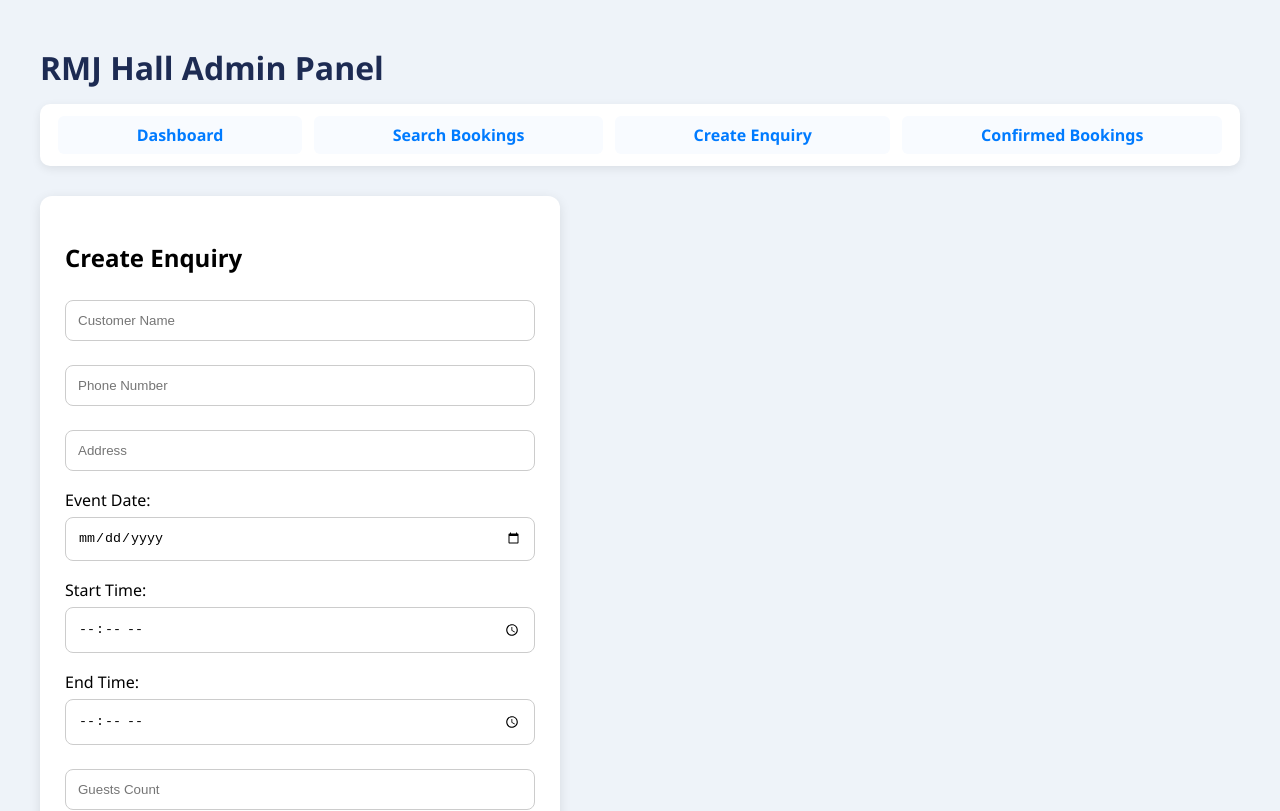
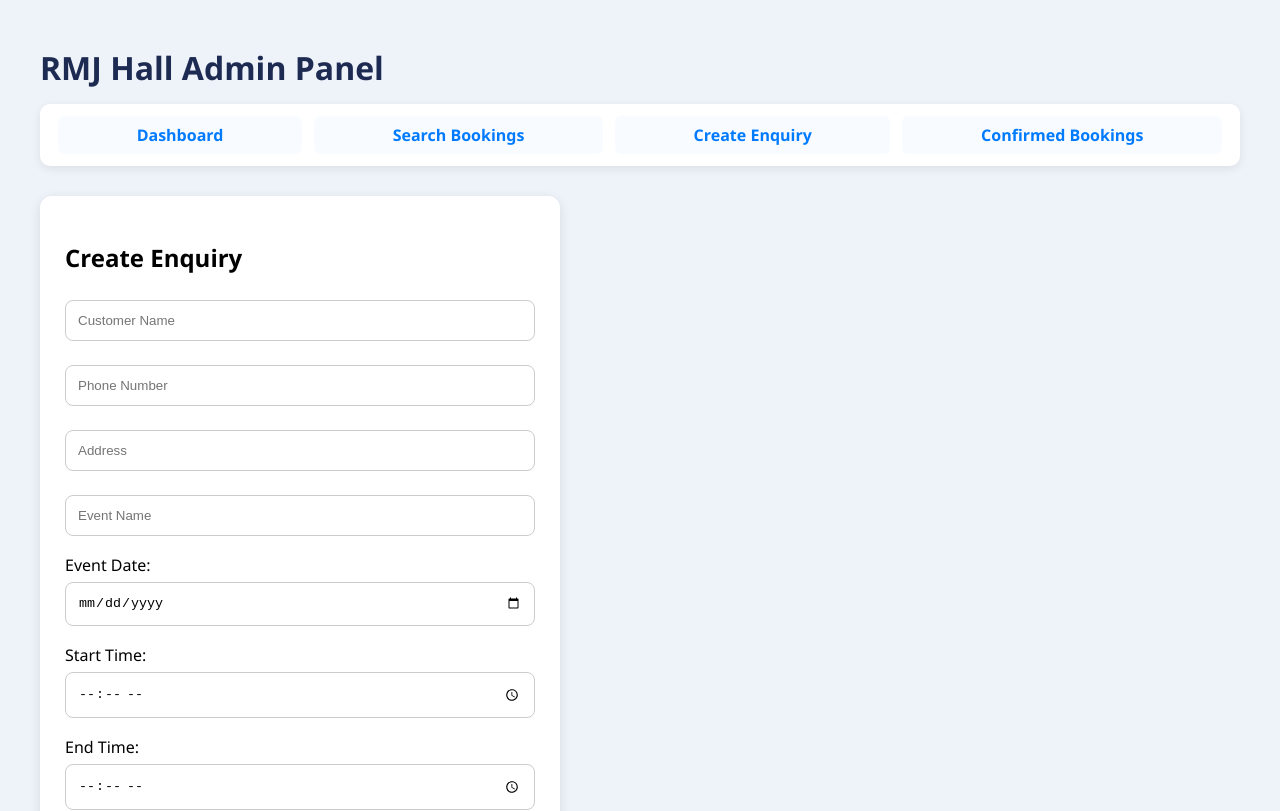
Before and after one commit to marshal-caps/rmj-hall-admin, a React (Create React App) app in the folder hall-admin-frontend/: page /create in a window 1280 px wide. Shown: the top 811 px of the page. Built offline with nearby package versions, Linux system fonts and the light colour scheme; sample sign-in values are in the browser's storage.

Commit message:
added event name

```diff
--- a/hall-admin-frontend/src/BookingsList.jsx
+++ b/hall-admin-frontend/src/BookingsList.jsx
@@ -21,6 +21,7 @@ function BookingsList() {
             <tr>
               <th>ID</th>
               <th>Customer</th>
+              <th>Event Name</th>
               <th>Phone</th>
               <th>Event Date</th>
               <th>Start</th>
@@ -35,6 +36,7 @@ function BookingsList() {
             <tr key={b.bookingId}>
               <td>{b.bookingId}</td>
               <td>{b.customerName}</td>
+              <td>{b.eventName}</td>
               <td>{b.phoneNumber}</td>
               <td>{b.eventDate}</td>
               <td>{b.startTime}</td>
--- a/hall-admin-frontend/src/CreateEnquiry.js
+++ b/hall-admin-frontend/src/CreateEnquiry.js
@@ -10,6 +10,7 @@ function CreateEnquiry() {
     customerName: "",
     phoneNumber: "",
     address: "",
+    eventName:"",
     eventDate: "",
     startTime: "",
     endTime: "",
@@ -61,6 +62,7 @@ function CreateEnquiry() {
           customerName: "",
           phoneNumber: "",
           address: "",
+          eventName:"",
           eventDate: "",
           startTime: "",
           endTime: "",
@@ -110,6 +112,14 @@ function CreateEnquiry() {
         value={form.address}
         onChange={updateField}
       />
+      <input
+         name="eventName"
+         placeholder="Event Name"
+         value={form.eventName}
+         onChange={updateField}
+      />
+
+
 
       <label>Event Date:</label>
 
--- a/hall-admin-frontend/src/Dashboard.js
+++ b/hall-admin-frontend/src/Dashboard.js
@@ -105,6 +105,8 @@ function Dashboard() {
           <thead>
             <tr>
               <th>Customer</th>
+              <th>Event Name</th>
+              <th>Phone</th>
               <th>Date</th>
               <th>Start</th>
               <th>End</th>
@@ -118,6 +120,8 @@ function Dashboard() {
 
               <tr key={index}>
                 <td>{booking.customerName}</td>
+                <td>{booking.eventName}</td>
+                <td>{booking.phoneNumber}</td>
                 <td>{booking.eventDate}</td>
                 <td>{booking.startTime}</td>
                 <td>{booking.endTime}</td>
@@ -143,6 +147,7 @@ function Dashboard() {
           <thead>
             <tr>
               <th>Customer</th>
+              <th>Event Name</th>
               <th>Phone</th>
               <th>Date</th>
               <th>Created At</th>
@@ -156,6 +161,7 @@ function Dashboard() {
 
               <tr key={index}>
                 <td>{enquiry.customerName}</td>
+                <td>{enquiry.eventName}</td>
                 <td>{enquiry.phoneNumber}</td>
                 <td>{enquiry.eventDate}</td>
                 <td>{enquiry.createdAt}</td>
--- a/hall-admin-frontend/src/Home.js
+++ b/hall-admin-frontend/src/Home.js
@@ -162,6 +162,7 @@ function Home() {
 
               <tr>
                 <th>Name</th>
+                <th>Event Name</th>
                 <th>Phone</th>
                 <th>Date</th>
                 <th>Time</th>
@@ -180,6 +181,7 @@ function Home() {
                 <tr key={b.bookingId}>
 
                   <td>{b.customerName}</td>
+                  <td>{b.eventName}</td>
 
                   <td>{b.phoneNumber}</td>
 
```
